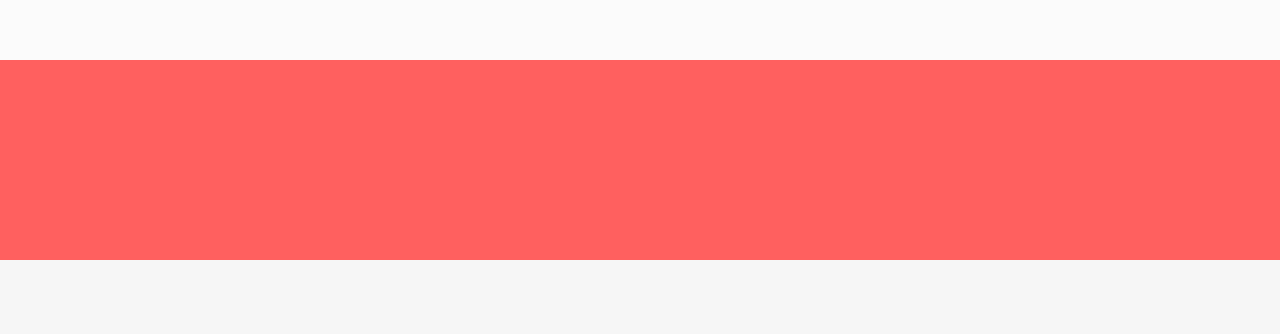
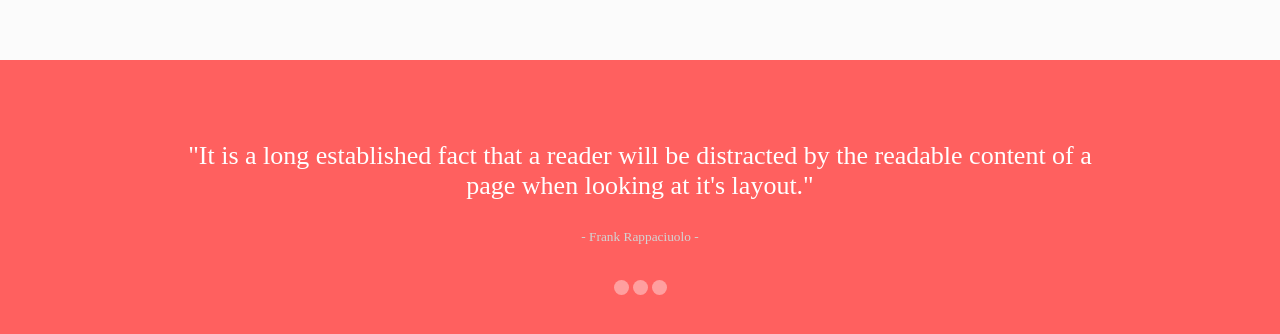
Before and after one commit to JakubK/Beetle, a website: page src/index.html in a window 1280 px wide. Shown: the part 2390-2724 px from the top of the page. Drawn offline with Linux system fonts and the light colour scheme.

Commit message:
Complete static 'Recomendations' section along with styles

```diff
--- a/src/index.html
+++ b/src/index.html
@@ -40,7 +40,7 @@
             </div>
             <div class="content-part">
                     <h3>I create simple interaces for<br/>
-humans and enjoy pixel perfetion.</h3>
+humans and enjoy pixel-perfetion.</h3>
                     <p>I'm an experienced passionate user interface designer<br/>
 with interaction design background</p>
             </div>
@@ -56,7 +56,19 @@ with interaction design background</p>
 
     </section>
     <section id="recommendations">
-
+        <div>
+            <div>
+                <blockquote>
+                    "It is a long established fact that a reader will be distracted by the readable content of a<br/> page when looking at it's layout."
+                </blockquote>
+                <small>- Frank Rappaciuolo -</small>
+            </div>
+        </div>
+        <div>
+            <span class="dot"></span>
+            <span class="dot"></span>
+            <span class="dot"></span>
+        </div>
     </section>
     <section id="contact">
 
--- a/src/scss/index.scss
+++ b/src/scss/index.scss
@@ -135,10 +135,36 @@ body
     height: 600px;
     background-color: $experienceBgColor;
 }
-#recommendations
-{
-    height: 200px;
+#recommendations {
+    height: 350px;
     background-color: $recommendationsBgColor;
+    overflow: hidden;
+    color: lightgray;
+
+    text-align: center;
+
+    div:first-of-type {
+        display: table;
+        margin-top: 20px;
+        font-size: 16px;
+        height: 200px;
+        width: 100%;
+
+        div {
+            display: table-cell;
+            vertical-align: middle;
+
+            blockquote {
+                color: white;
+                font-size: 26px;
+            }
+        }
+    }
+
+    .dot-container {
+        width: 100%;
+        display: block;
+    }
 }
 #contact
 {
@@ -173,3 +199,16 @@ footer
         }
     }
 }
+
+.dot
+{
+    width: 15px;
+    height: 15px;
+    border-radius: 50%;
+    background-color: rgba(white,0.4);
+    display: inline-block;
+}
+
+.dot:active, .dot:hover {
+    background-color: white;
+}
```
Also changed, not shown: src/css/index.css.
